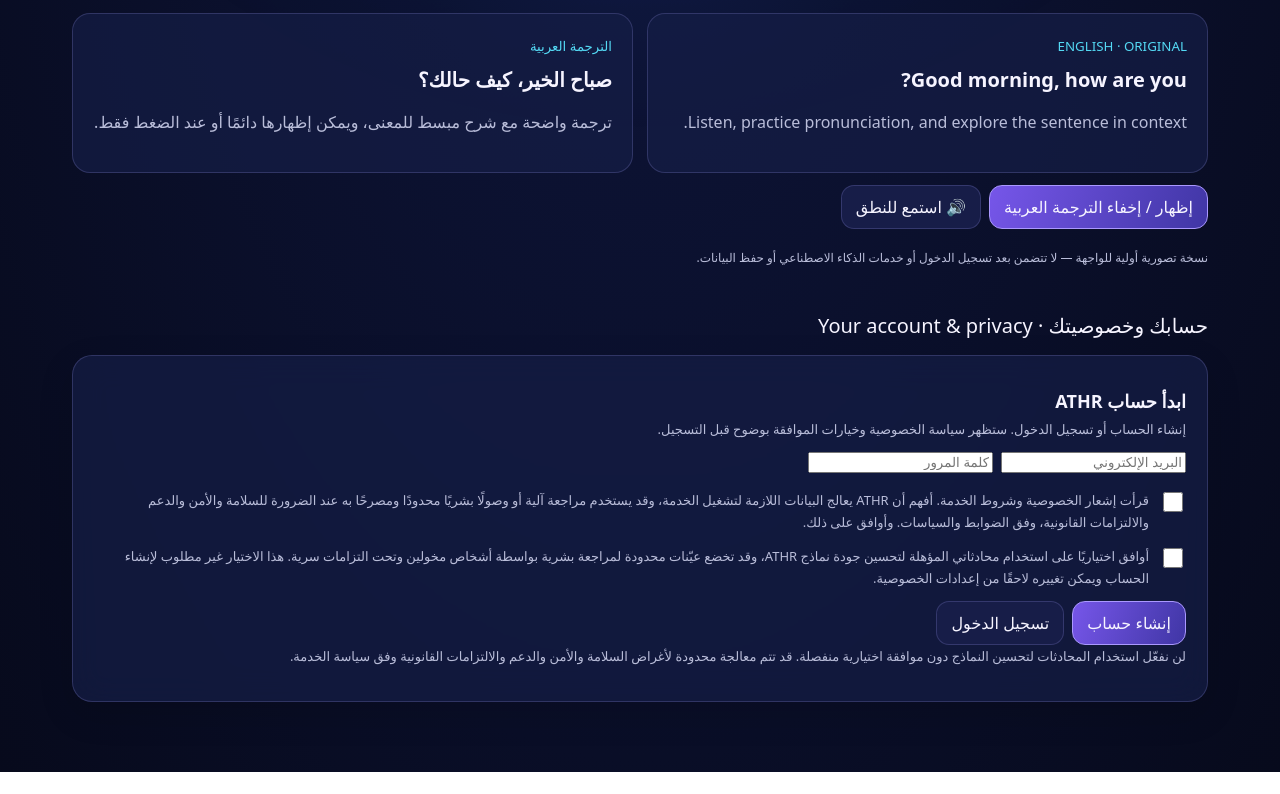
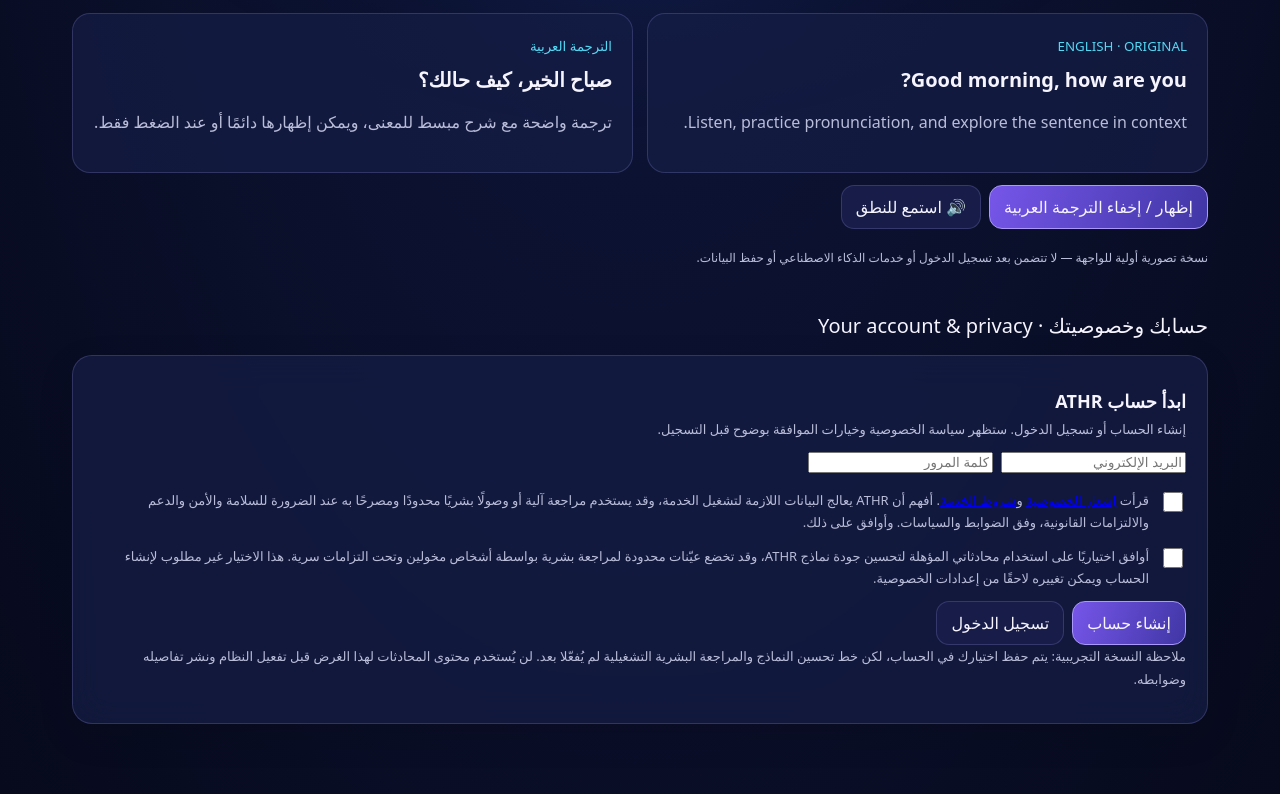
Before and after one commit to a01210597683m-hue/ATHR, a plain HTML site: page index.html in a window 1280 px wide. Shown: the part 1011-1805 px from the top of the page. Before the commit the page ends 1783 px from the top, so only its background shows below. Drawn offline with Linux system fonts and the light colour scheme; a script that the page names is missing.

Commit message:
Link privacy and terms notices and clarify prototype processing status

```diff
--- a/index.html
+++ b/index.html
@@ -43,10 +43,10 @@ main{max-width:1180px;margin:auto;padding:34px 22px 70px}.hero{text-align:center
     <h3>ابدأ حساب ATHR</h3>
     <p>إنشاء الحساب أو تسجيل الدخول. ستظهر سياسة الخصوصية وخيارات الموافقة بوضوح قبل التسجيل.</p>
     <div class="tools"><input id="authEmail" type="email" autocomplete="email" placeholder="البريد الإلكتروني" aria-label="البريد الإلكتروني"><input id="authPassword" type="password" autocomplete="new-password" placeholder="كلمة المرور" aria-label="كلمة المرور"></div>
-    <label style="display:flex;gap:10px;align-items:flex-start;margin-top:16px;color:var(--muted);font-size:13px;line-height:1.7"><input id="acceptPrivacy" type="checkbox" style="width:20px;height:20px;flex:none"><span>قرأت إشعار الخصوصية وشروط الخدمة. أفهم أن ATHR يعالج البيانات اللازمة لتشغيل الخدمة، وقد يستخدم مراجعة آلية أو وصولًا بشريًا محدودًا ومصرحًا به عند الضرورة للسلامة والأمن والدعم والالتزامات القانونية، وفق الضوابط والسياسات. وأوافق على ذلك.</span></label>
+    <label style="display:flex;gap:10px;align-items:flex-start;margin-top:16px;color:var(--muted);font-size:13px;line-height:1.7"><input id="acceptPrivacy" type="checkbox" style="width:20px;height:20px;flex:none"><span>قرأت <a href="https://github.com/a01210597683m-hue/ATHR/blob/main/docs/PRIVACY_NOTICE_AR.md" target="_blank" rel="noopener">إشعار الخصوصية</a> و<a href="https://github.com/a01210597683m-hue/ATHR/blob/main/docs/TERMS_OF_SERVICE_AR.md" target="_blank" rel="noopener">شروط الخدمة</a>. أفهم أن ATHR يعالج البيانات اللازمة لتشغيل الخدمة، وقد يستخدم مراجعة آلية أو وصولًا بشريًا محدودًا ومصرحًا به عند الضرورة للسلامة والأمن والدعم والالتزامات القانونية، وفق الضوابط والسياسات. وأوافق على ذلك.</span></label>
     <label style="display:flex;gap:10px;align-items:flex-start;margin-top:12px;color:var(--muted);font-size:13px;line-height:1.7"><input id="optModel" type="checkbox" style="width:20px;height:20px;flex:none"><span>أوافق اختياريًا على استخدام محادثاتي المؤهلة لتحسين جودة نماذج ATHR، وقد تخضع عيّنات محدودة لمراجعة بشرية بواسطة أشخاص مخولين وتحت التزامات سرية. هذا الاختيار غير مطلوب لإنشاء الحساب ويمكن تغييره لاحقًا من إعدادات الخصوصية.</span></label>
     <div class="tools"><button class="primary" id="signUpBtn">إنشاء حساب</button><button id="signInBtn">تسجيل الدخول</button></div>
-    <p class="note">لن نفعّل استخدام المحادثات لتحسين النماذج دون موافقة اختيارية منفصلة. قد تتم معالجة محدودة لأغراض السلامة والأمن والدعم والالتزامات القانونية وفق سياسة الخدمة.</p>
+    <p class="note">ملاحظة النسخة التجريبية: يتم حفظ اختيارك في الحساب، لكن خط تحسين النماذج والمراجعة البشرية التشغيلية لم يُفعّلا بعد. لن يُستخدم محتوى المحادثات لهذا الغرض قبل تفعيل النظام ونشر تفاصيله وضوابطه.</p>
   </div>
   <div id="signedInView" hidden>
     <h3 id="accountHeading">حساب ATHR</h3><p id="accountEmail"></p>
```
